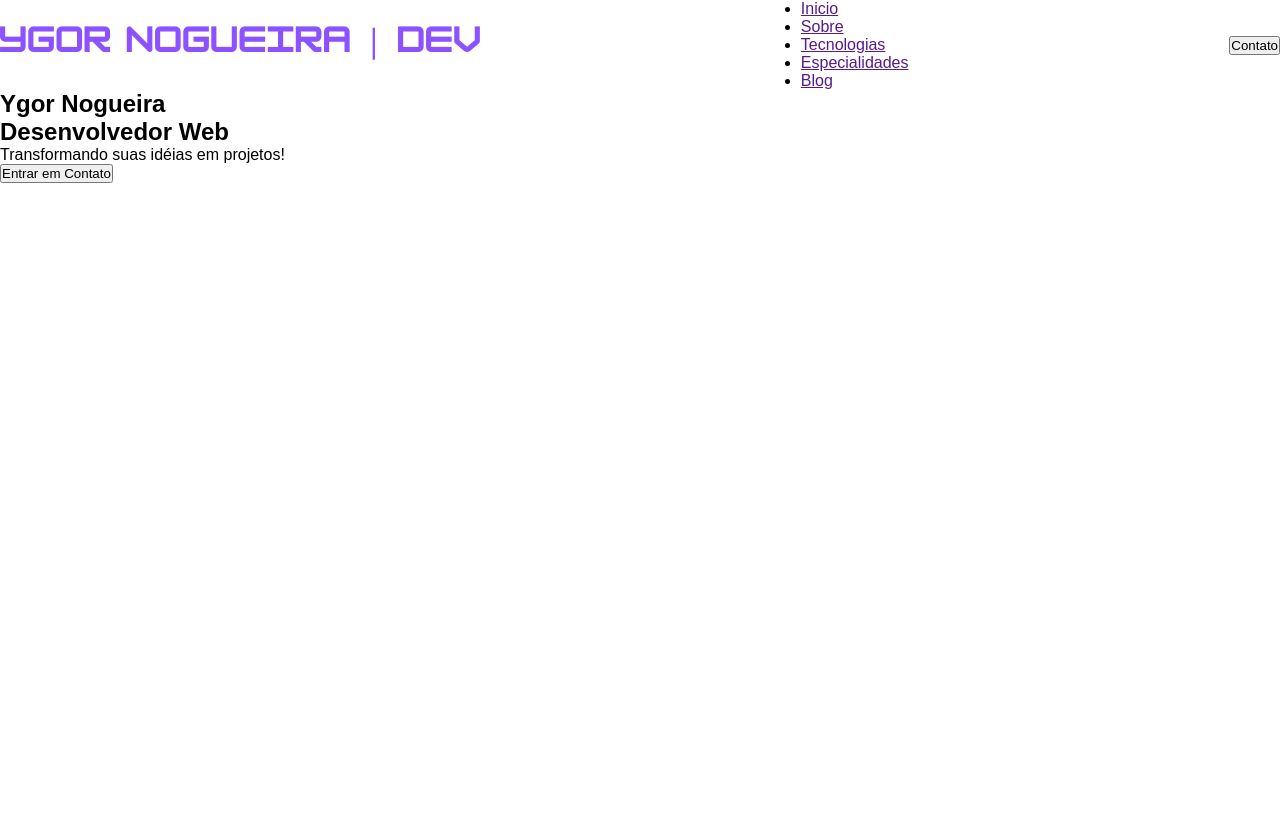
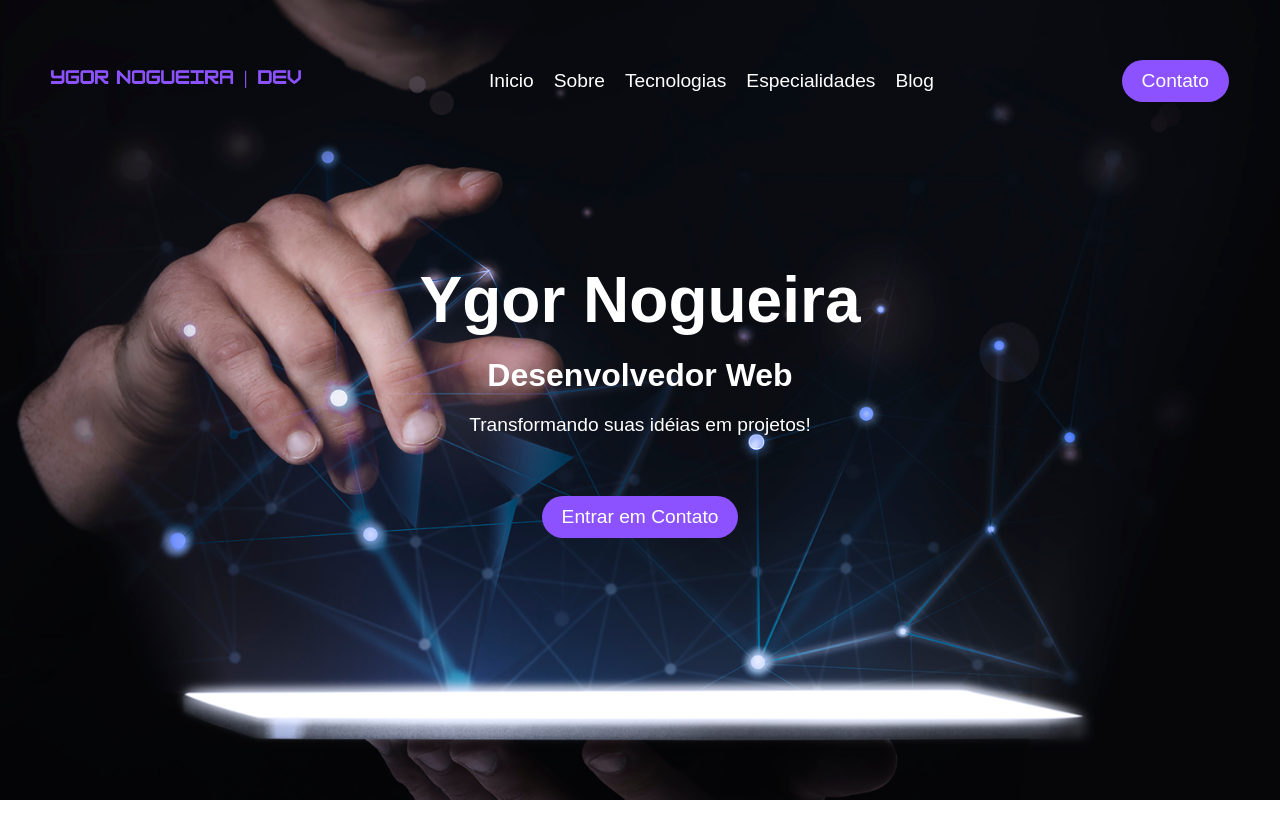
Before and after one commit to ygorp/Portif-lio, a plain HTML site: page index.html in a window 1280 px wide. Shown: the top 838 px of the page. Drawn offline with nearby package versions, Linux system fonts and the light colour scheme.

Commit message:
estilizando menu e hero

```diff
--- a/src/css/style.css
+++ b/src/css/style.css
@@ -26,3 +26,87 @@ html {
   justify-content: space-between;
   align-items: center;
 }
+
+#header {
+  width: 100%;
+  padding: 60px 4%;
+  position: fixed;
+  top: 0;
+  left: 0;
+}
+
+#header img {
+  width: 250px;
+}
+
+#header nav ul {
+  display: flex;
+  list-style: none;
+  gap: 20px;
+}
+
+#header nav ul li a {
+  color: var(--secondary-color);
+  text-decoration: none;
+  font-size: 1.2em;
+}
+
+#header nav ul li a:hover {
+  color: var(--primary-color);
+}
+
+.btn-contato button {
+  padding: 10px 20px;
+  background: var(--primary-color);
+  color: var(--secondary-color);
+  text-decoration: none;
+  border-radius: 30px;
+  border: none;
+  font-size: 1.2em;
+  cursor: pointer;
+}
+
+.banner {
+  background: url('../img/banner.jpg') no-repeat center center/cover;
+  height: 100vh;
+  display: flex;
+  justify-content: center;
+  align-items: center;
+  color: var(--secondary-color);
+  text-align: center;
+}
+
+.banner h1 {
+  font-size: 4em;
+  margin-bottom: 20px;
+  color: var(--secondary-color);
+}
+
+.banner h2 {
+  font-size: 2em;
+  margin-bottom: 20px;
+  color: var(--secondary-color);
+}
+
+.banner p {
+  font-size: 1.2em;
+  margin-bottom: 20px;
+}
+
+.banner a button {
+  padding: 10px 20px;
+  background: var(--primary-color);
+  color: var(--secondary-color);
+  text-decoration: none;
+  border-radius: 30px;
+  border: none;
+  font-size: 1.2em;
+  cursor: pointer;
+  margin-top: 40px;
+  transition: all 0.3s ease;
+}
+
+.banner a button:hover {
+  background: var(--tertiary-color);
+  color: var(--primary-color);
+}
```
Also changed, not shown: src/img/banner.jpg (added).
